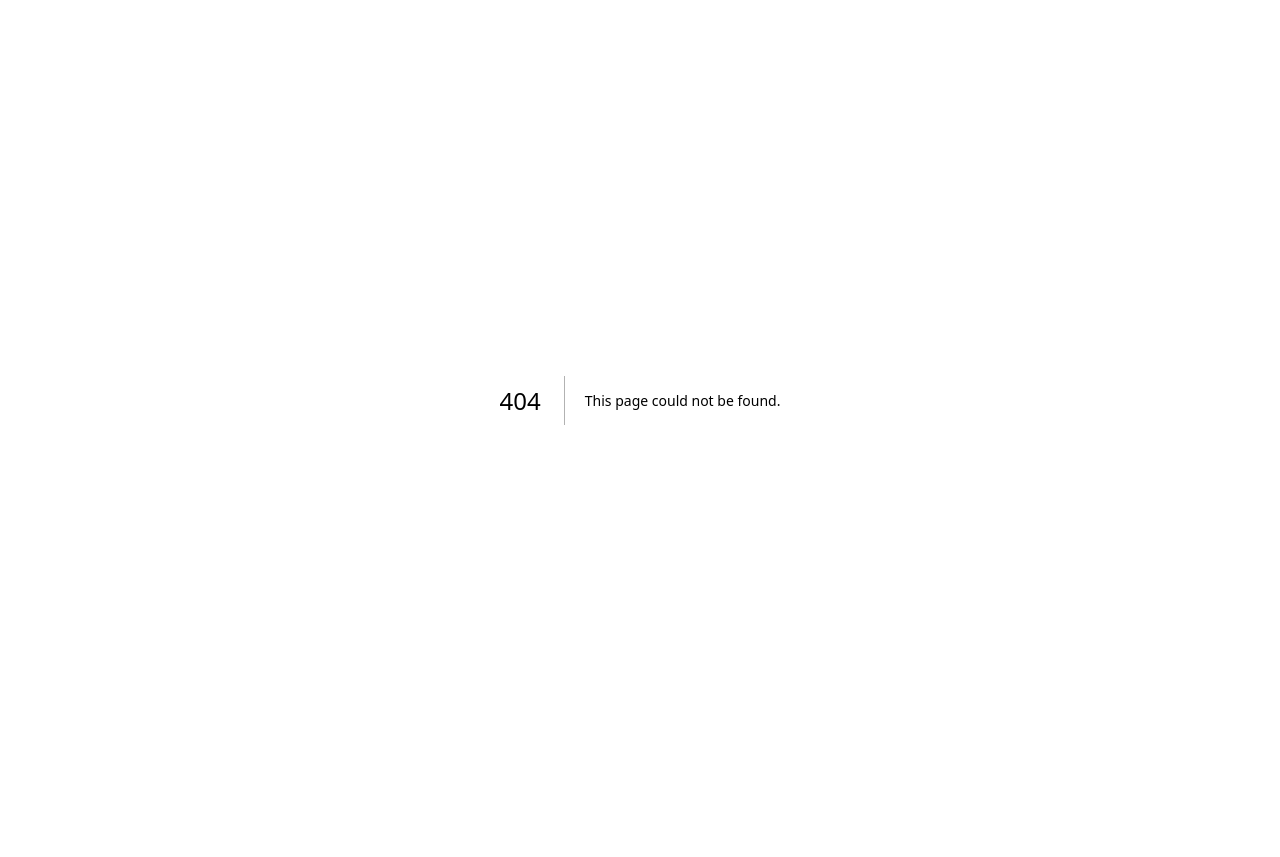
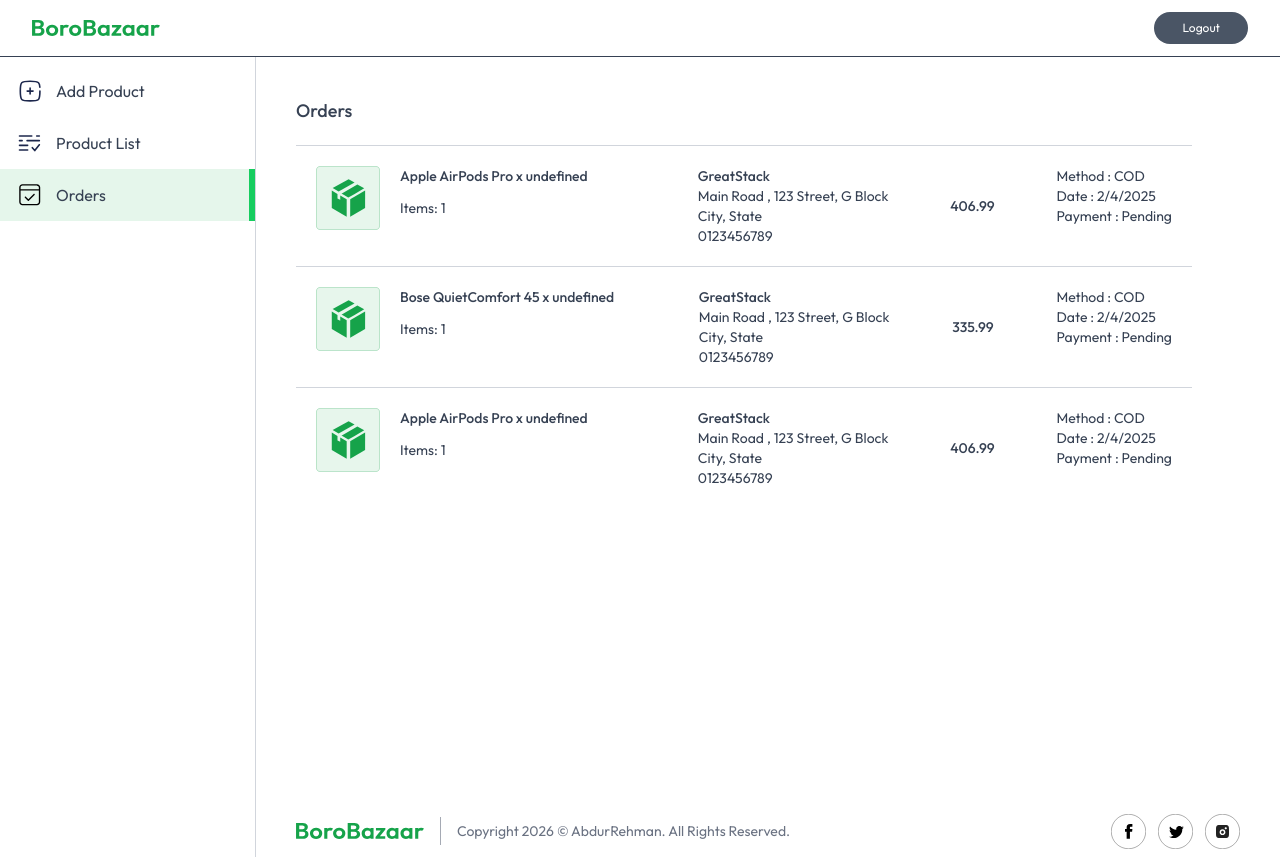
Before and after one commit to AbdurRehman1299/borobazaar, a Next.js app: page /seller/orders in a window 1280 px wide. Before the commit this address had no page. Before the commit the page ends 800 px from the top, so only its background shows below. Built offline with nearby package versions, Linux system fonts and the light colour scheme.

Commit message:
create seller orders page

```diff
--- /dev/null
+++ b/app/seller/orders/page.js
@@ -0,0 +1,88 @@
+"use client";
+
+import Footer from "@/components/seller/Footer";
+import Loading from "@/components/Loading";
+import { useAppContext } from "@/context/AppContext";
+import { assets, orderDummyData } from "@/lib/assets";
+import Image from "next/image";
+import { useEffect, useState } from "react";
+
+const Orders = () => {
+  const { currency } = useAppContext();
+
+  const [orders, setOrders] = useState([]);
+  const [loading, setLoading] = useState(true);
+
+  const fetchSellerOrders = async () => {
+    setOrders(orderDummyData);
+    setLoading(false);
+  };
+
+  useEffect(() => {
+    fetchSellerOrders();
+  }, []);
+  return (
+    <section className="flex-1 h-screen overflow-scroll flex flex-col justify-between text-sm">
+      {loading ? (
+        <Loading />
+      ) : (
+        <div className="md:p-10 p-4 space-y-5">
+          <h2 className="text-lg font-medium">Orders</h2>
+          <div className="max-w-4xl rounded-md">
+            {orders.map((order, index) => (
+              <div
+                key={index}
+                className="flex flex-col md:flex-row gap-5 justify-between p-5 border-t border-gray-300"
+              >
+                <div className="flex-1 flex gap-5 max-w-80">
+                  <Image
+                    className="max-w-16 max-h-16 object-cover"
+                    src={assets.box_icon}
+                    alt="box-icon"
+                  />
+                  <p className="flex flex-col gap-3">
+                    <span className="font-medium">
+                      {order.items
+                        .map((item) => item.product.name + ` x ${item.quatity}`)
+                        .join(", ")}
+                    </span>
+                    <span>Items: {order.items.length}</span>
+                  </p>
+                </div>
+                <div>
+                  <p>
+                    <span className="font-medium">
+                      {order.address.fullName}
+                    </span>
+                    <br />
+                    <span>{order.address.area}</span>
+                    <br />
+                    <span>{`${order.address.city}, ${order.address.state}`}</span>
+                    <br />
+                    <span>{order.address.phoneNumber}</span>
+                  </p>
+                </div>
+                <p className="font-medium my-auto">
+                  {currency}
+                  {order.amount}
+                </p>
+                <div>
+                  <p className="flex flex-col">
+                    <span>Method : COD</span>
+                    <span>
+                      Date : {new Date(order.date).toLocaleDateString()}
+                    </span>
+                    <span>Payment : Pending</span>
+                  </p>
+                </div>
+              </div>
+            ))}
+          </div>
+        </div>
+      )}
+      <Footer />
+    </section>
+  );
+};
+
+export default Orders;
--- a/components/seller/Footer.jsx
+++ b/components/seller/Footer.jsx
@@ -6,7 +6,7 @@
   return (
     <section className="flex md:flex-row flex-col-reverse items-center justify-between text-left w-full px-10">
       <div className="flex items-center gap-4">
-        <Image className="hidden md:block" src={assets.logo} alt="logo" />
+        <Image className="w-28 md:w-32 hidden md:block" src={assets.logo} alt="logo" />
         <div className="hidden md:block h-7 w-px bg-gray-500/60"></div>
         <p className="py-4 text-center text-xs md:text-sm text-gray-500">
           Copyright 2026 &copy; AbdurRehman. All Rights Reserved.
```
